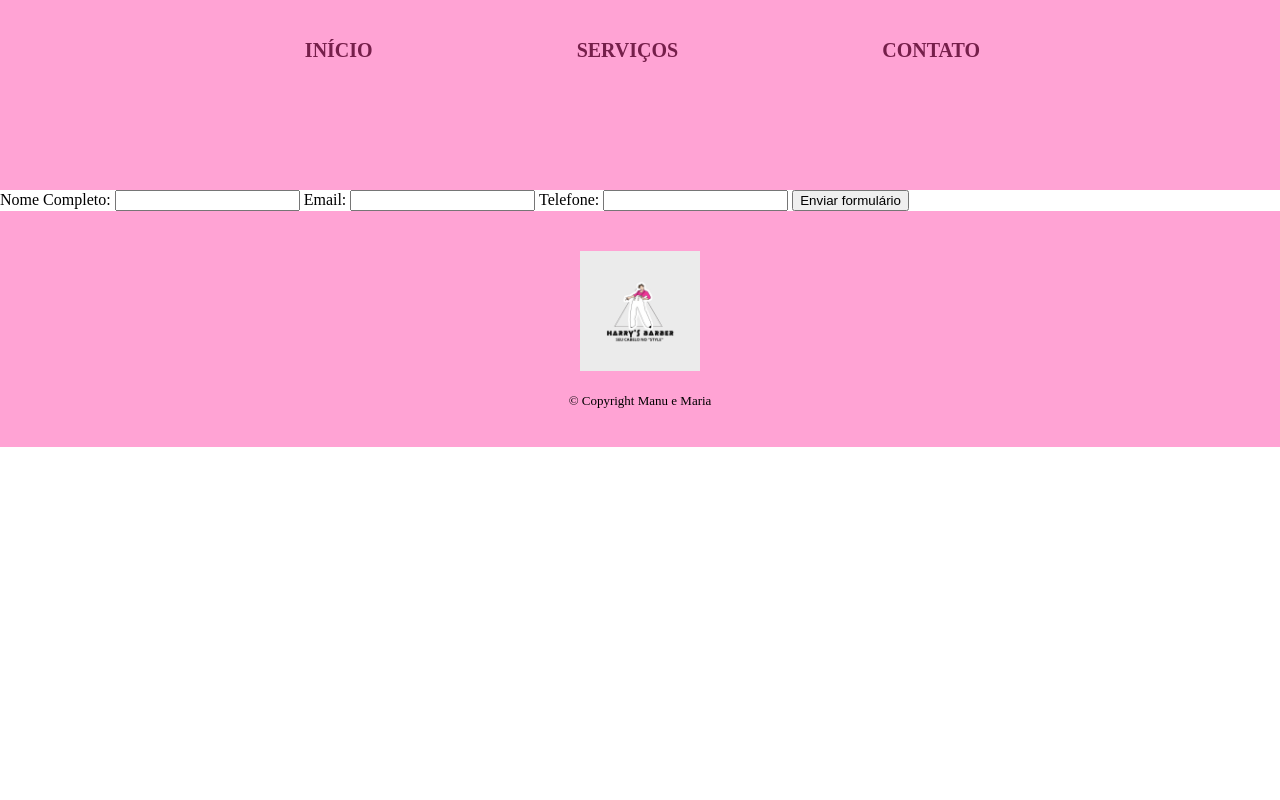
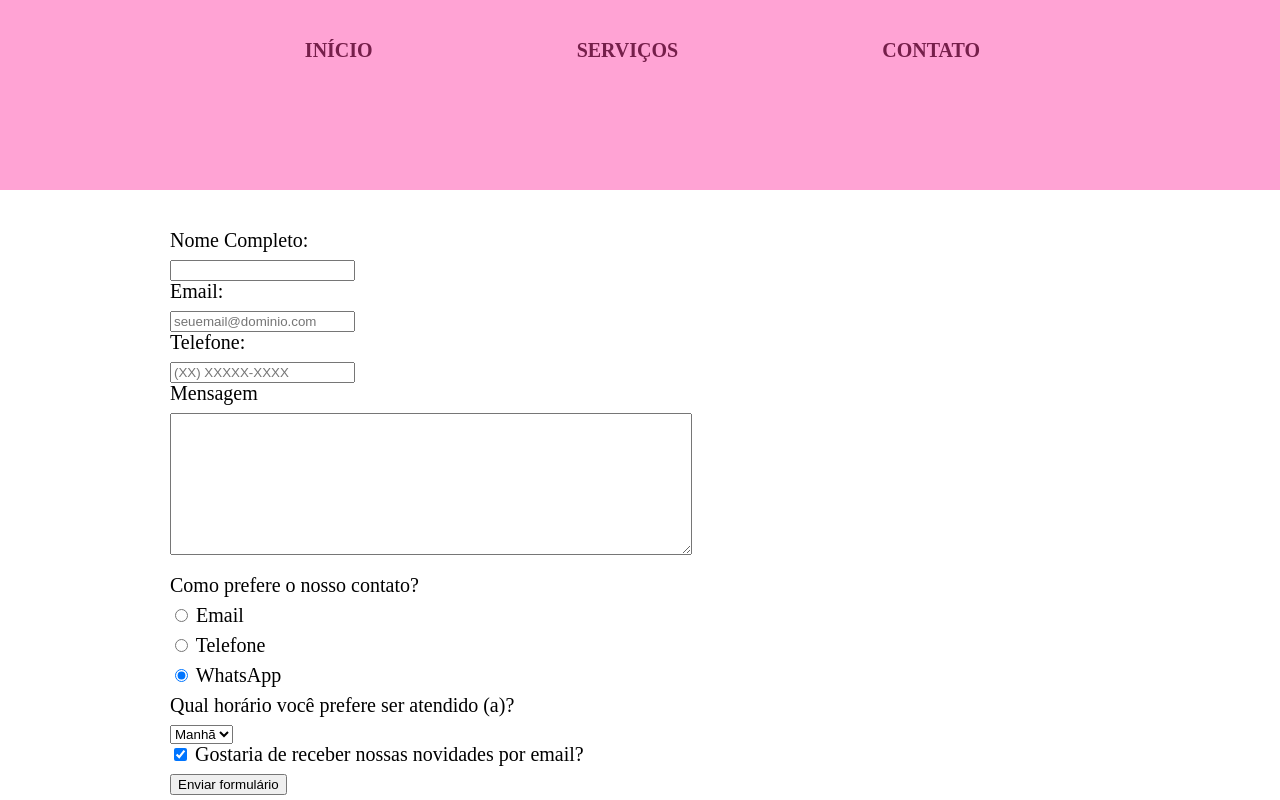
Before and after one commit to manuelalinda28/Barbearia, a plain HTML site: page Barbearia-main/contatos.html in a window 1280 px wide. Shown: the top 800 px of the page. Drawn offline with Linux system fonts and the light colour scheme.

Commit message:
contatos 2

```diff
--- a/Barbearia-main/contatos.html
+++ b/Barbearia-main/contatos.html
@@ -8,12 +8,12 @@
     <body>
         <header>
             <div class="caixa">
-                 <h1><img class="logotipo" src="Logotipo Barbearia.png"> </h1>
+                 <h1><img class="logotipo" src="Logotipo Barbearia.png" alt="Logo da Barbearia"></h1>
               <nav>
                     <ul>
                 <li><a href="index.html">INÍCIO</a></li>
                 <lI><a href="servicos.html">SERVIÇOS</a></lI>
-                <li><a href="contato.html">CONTATO</a></li>
+                <li><a href="contatos.html">CONTATO</a></li>
 
                    </ul>
              </nav>
@@ -22,13 +22,47 @@
         <main>
             <form>
                 <label for="nome">Nome Completo:</label>
-                <input type="text" id="nome">
+                <input type="text" id="nome" class="inout-padrao">
 
                 <label for="email">Email:</label>
-                <input type="text" id="email">
+                <input type="email" id="email" class="inout-padrao" required placeholder="seuemail@dominio.com">
 
                 <label for="telefone">Telefone:</label>
-                <input type="text" id="telefone">
+                <input type="tel" id="telefone" class="inout-padrao" required placeholder="(XX) XXXXX-XXXX">
+
+                <label for="mensagem">Mensagem</label>
+                <textarea cols="63" rows="8" id="mensagem"class=input-padrao></textarea>
+
+                <div>
+                    <p>Como prefere o nosso contato?</p>
+                    <label for="radio-email">
+                        <input type="radio" name="contato" value="email" id="radio-email">
+                        Email
+                    </label>
+
+                    <label for="radio-telefone">
+                        <input type="radio" name="contato" value="telefone" id="radio-telefone">
+                        Telefone
+                    </label>
+
+                    <label for="radio-whatsapp">
+                        <input type="radio" name="contato" value="whatsapp" id="radio-whatsapp" checked>
+                        WhatsApp
+                    </label>
+                </div>
+                <div>
+                    <p>Qual horário você prefere ser atendido (a)?</p>
+                    <select>
+                        <option>Manhã</option>
+                        <option>Tarde</option>
+                            <option>Noite</option>
+
+                    </select>
+                </div>
+                <label class="checkbox">
+                    <input type="checkbox" checked>
+                    Gostaria de receber nossas novidades por email?
+                </label>
 
                 <input type="submit" value="Enviar formulário">
             </form>
--- a/Barbearia-main/style.css
+++ b/Barbearia-main/style.css
@@ -113,3 +113,28 @@ footer img {
     font-size: 13px;
     margin: 20px 0 0;
 }
+
+main{
+    width:940px;
+    margin:auto;
+}
+form{
+    margin: 40px 0;
+}
+
+form label, form p{
+    display: block;
+    font-size: 20px;
+    margin: 0 0 10px;
+}
+
+.input-padrao{
+    display: block;
+    margin: 0 0 20px;
+    padding: 10px 25px;
+    width: 50%;
+}
+
+.checkbook{
+    margin: 20px 0;
+}
```
Also changed, not shown: Barbearia-main/servicos.html (+1 -1 lines).
